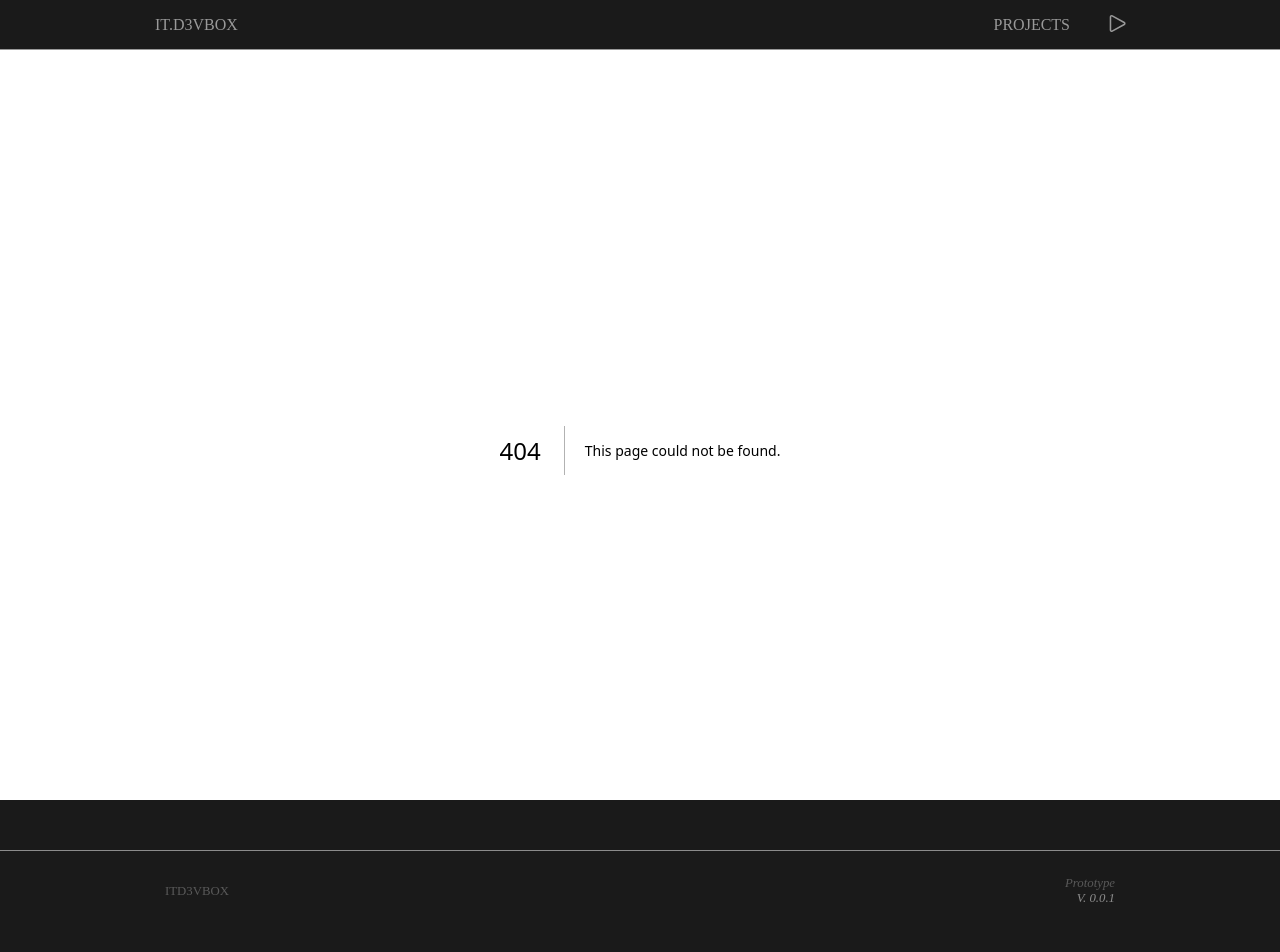
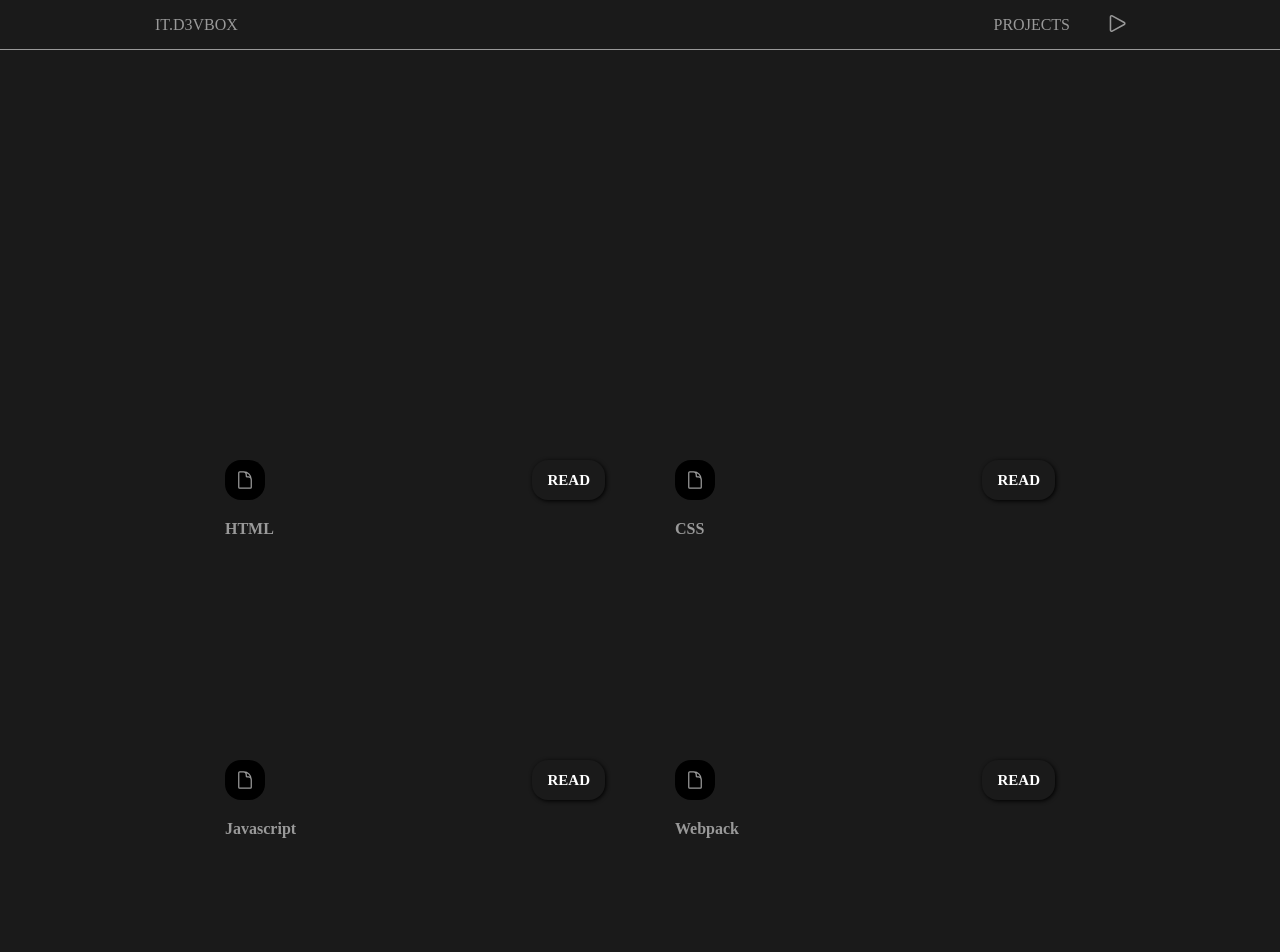
Before and after one commit to itd3vbox/itd3vbox.github.io, a Next.js app: page /docs in a window 1280 px wide. Before the commit this address had no page. Shown: the top 952 px of the page. Before the commit the page ends 931 px from the top, so only its background shows below. Built offline with nearby package versions, Linux system fonts and the light colour scheme.

Commit message:
docs page created & page color updated

```diff
--- /dev/null
+++ b/src/app/docs/Docs.tsx
@@ -0,0 +1,77 @@
+'use client';
+
+import React from "react"
+import {
+    XMarkIcon,
+    CreditCardIcon,
+    DocumentIcon,
+} from '@heroicons/react/24/outline';
+
+import './sass/main.sass'
+import Data from "./data/Data";
+
+interface DocsProps
+{
+
+}
+
+
+interface DocsState
+{
+
+}
+
+export default class Docs extends React.Component<any, DocsState>
+{
+    data: any
+
+    constructor(props: any)
+    {
+        super(props)
+        this.state = {
+
+        }
+        this.data = new Data()
+    }
+
+    renderDocs()
+    {
+        const elements: any = []
+        const docs = this.data.getData()
+        console.log(docs, docs.length)
+        for (let index = 0; index < docs.length; index++)
+        {
+            const doc = docs[index]
+            elements.push(
+                <div className="doc">
+                    <div className="block-top">
+                        <div className="icon">
+                            <DocumentIcon />
+                        </div>
+                        <a href={ doc.readme } target="_blank" className="readme">Read</a>
+                    </div>
+                    <div className="block-core">
+                        <h6>{ doc.title }</h6>
+                        <p>{ doc.description }</p>
+                    </div>
+                </div>
+            )
+        }
+        return elements
+    }
+
+    render()
+    {
+        return (
+            <div id="docs">
+                <div className="d-top">
+                    <div className="block-left"></div>
+                    <div className="block-right"></div>
+                </div>
+                <div className="d-list">
+                    { this.renderDocs() }
+                </div>
+            </div>
+        )
+    }
+}
--- /dev/null
+++ b/src/app/docs/data/Data.tsx
@@ -0,0 +1,24 @@
+import WebData from "./web.data"
+
+export default class Data
+{
+    data: any = []
+
+    constructor()
+    {
+        this.load()
+    }
+
+    getData(): any
+    {
+        return this.data
+    }
+
+    private load(): void
+    {
+        this.data = [
+            ...this.data,
+            ...WebData
+        ]
+    }
+}
--- /dev/null
+++ b/src/app/docs/data/web.data.tsx
@@ -0,0 +1,47 @@
+export default [
+    {
+        title: 'HTML',
+        description: '',
+        readme: '#',
+    },
+    {
+        title: 'CSS',
+        description: '',
+        readme: '#',
+    },
+    {
+        title: 'Javascript',
+        description: '',
+        readme: '#',
+    },
+    {
+        title: 'Webpack',
+        description: '',
+        readme: '#',
+    },
+    {
+        title: 'SASS',
+        description: '',
+        readme: '#',
+    },
+    {
+        title: 'React',
+        description: '',
+        readme: '#',
+    },
+    {
+        title: 'Next',
+        description: '',
+        readme: '#',
+    },
+    {
+        title: 'PHP',
+        description: '',
+        readme: '#',
+    },
+    {
+        title: 'Laravel',
+        description: '',
+        readme: '#',
+    },
+]
--- /dev/null
+++ b/src/app/docs/layout.tsx
@@ -0,0 +1,7 @@
+ export default function Layout({ children }: { children: React.ReactNode }) {
+  return (
+    <>
+      {children}
+    </>
+  );
+}
--- /dev/null
+++ b/src/app/docs/page.tsx
@@ -0,0 +1,14 @@
+import Link from 'next/link';
+import {
+    PlayIcon,
+} from '@heroicons/react/24/outline';
+import Docs from './Docs';
+
+export default function Page()
+{
+    return (
+        <>
+            <Docs />
+        </>
+    );
+}
--- /dev/null
+++ b/src/app/docs/sass/_doc.sass
@@ -0,0 +1,51 @@
+.doc
+    width: 400px
+    height: 250px
+    border-radius: 1rem
+    background-color: var(--color-40)
+
+    .block-top
+        width: 100%
+        display: flex
+        align-items: center
+        justify-content: space-between
+        gap: 25px
+        box-sizing: border-box
+        padding: 10px
+
+        .icon
+            width: 40px
+            height: 40px
+            border-radius: 1rem
+            display: inline-flex
+            justify-content: center
+            align-items: center
+            background-color: var(--color-1)
+
+            svg
+                width: 20px
+
+        a.readme
+            height: 40px
+            display: inline-flex
+            align-items: center
+            background-color: var(--color-3)
+            box-shadow: 1px 1px 4px var(--color-1)
+            color: var(--color-2)
+            font-size: 15px
+            font-weight: bolder
+            text-transform: uppercase
+            box-sizing: border-box
+            padding: 0 15px
+            border-radius: 1rem
+
+    .block-core
+        box-sizing: border-box
+        padding: 10px
+
+        h6
+            font-size: 1rem
+
+        p
+            font-size: 0.8rem
+            margin-top: 10px
--- /dev/null
+++ b/src/app/docs/sass/main.sass
@@ -0,0 +1,35 @@
+#docs
+    width: 100%
+    display: flex
+    flex-direction: column
+    gap: 50px
+    box-sizing: border-box
+    padding: 50px 10px
+
+    .d-top
+        width: 100%
+        max-width: 1000px
+        margin: 0 auto
+        display: flex
+        gap: 50px
+
+        .block-left,
+        .block-right
+            height: 300px
+            border-radius: 1rem
+            background-color: var(--color-40)
+
+        .block-left
+            width: 300px
+
+        .block-right
+            flex: 1
+
+    .d-list
+        width: 100%
+        display: grid
+        grid-template-columns: repeat(auto-fill, 400px)
+        justify-content: center
+        gap: 50px
+
+        @import './_doc'
```
